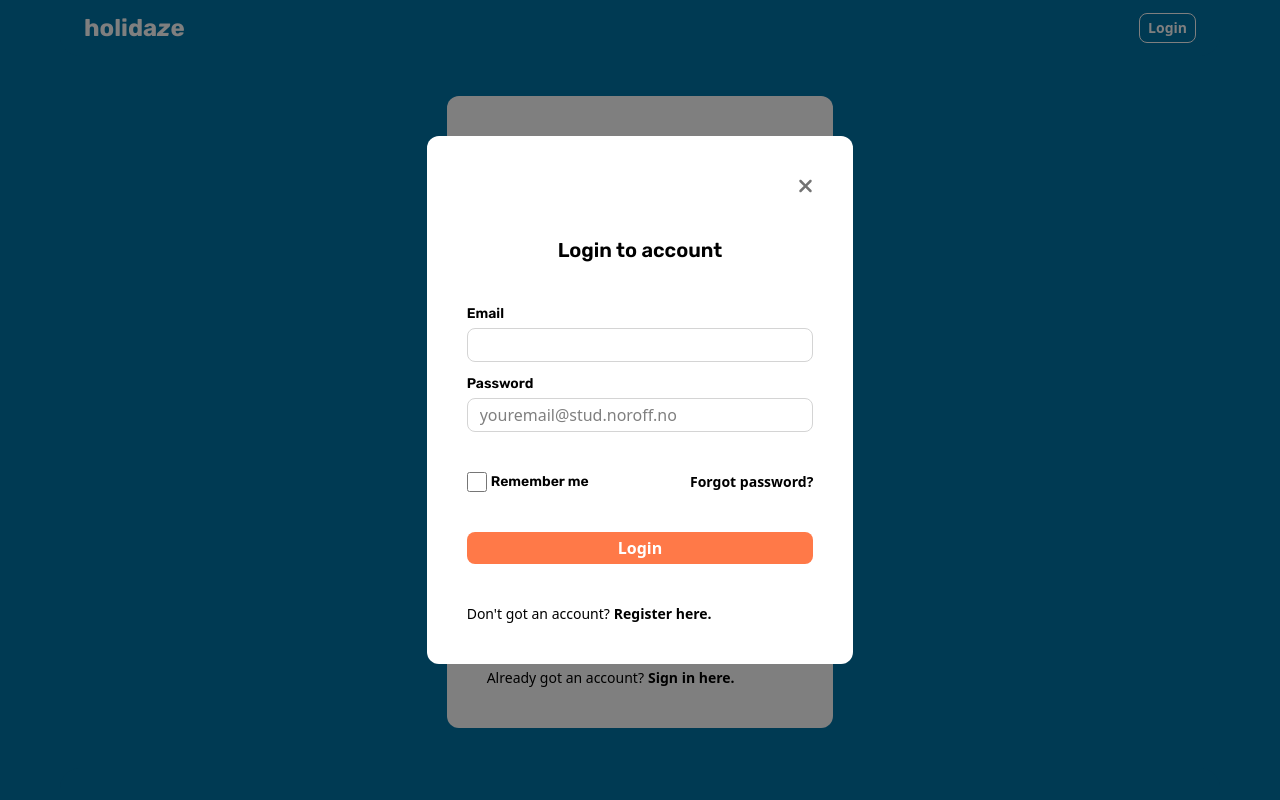
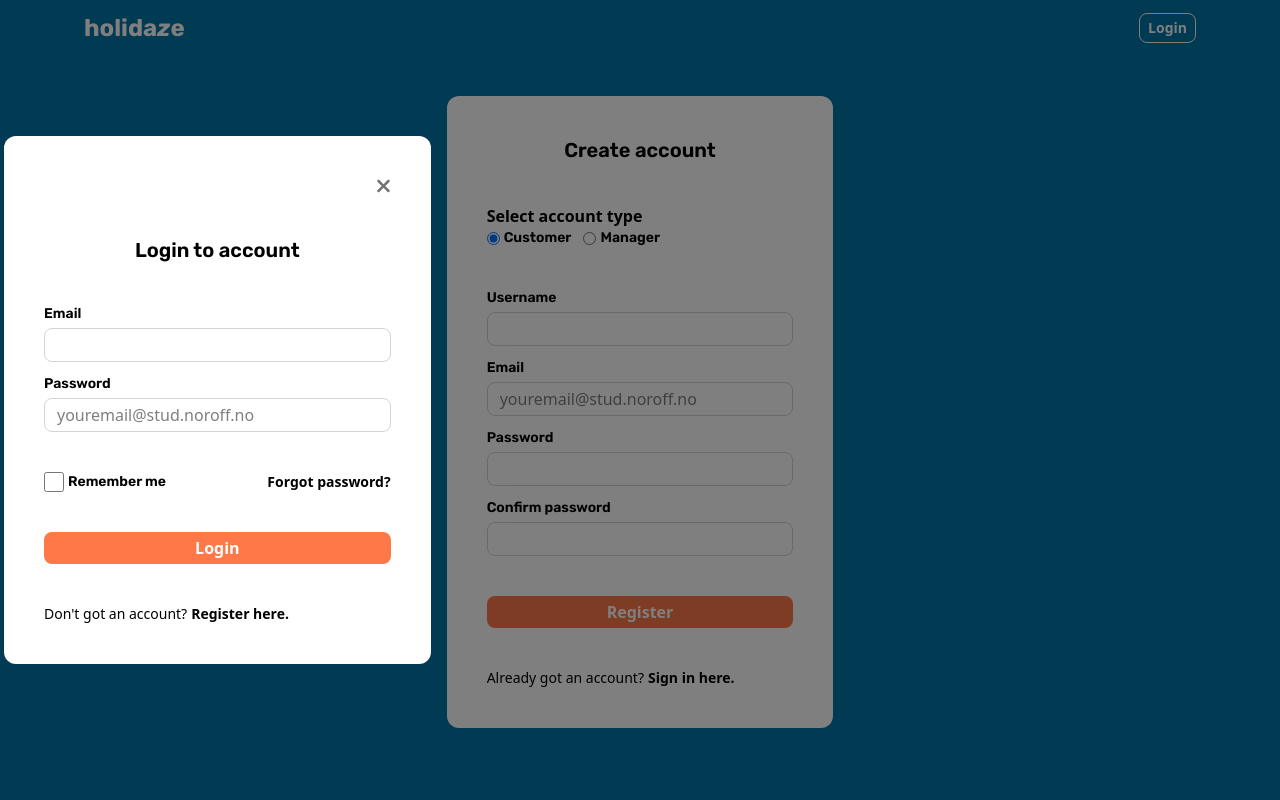
Before and after one commit to vicwinsj/Project-Exam-2, a React (Vite) app: page /register in a window 1280 px wide. Both pictures are taken after a click on the button "Login". Shown: the top 800 px of the page. Built offline with nearby package versions, Linux system fonts and the light colour scheme; no server answers.

Commit message:
Added finger slide functionality

```diff
--- a/src/components/modals/ImageCarousel.tsx
+++ b/src/components/modals/ImageCarousel.tsx
@@ -22,6 +22,31 @@ export const ImageCarousel = ({
   activeImageIndex,
 }: ImageCarouselProps) => {
   const [currentIndex, setCurrentIndex] = useState(activeImageIndex);
+  const [touchStartX, setTouchStartX] = useState<number | null>(null);
+  const [touchEndX, setTouchEndX] = useState<number | null>(null);
+
+  const handleTouchStart = (e: React.TouchEvent) => {
+    setTouchStartX(e.touches[0].clientX);
+  };
+
+  const handleTouchMove = (e: React.TouchEvent) => {
+    setTouchEndX(e.touches[0].clientX);
+  };
+
+  const handleTouchEnd = () => {
+    if (touchStartX !== null && touchEndX !== null) {
+      const distance = touchStartX - touchEndX;
+
+      if (distance > 50) {
+        nextImage();
+      } else if (distance < -50) {
+        prevImage();
+      }
+    }
+
+    setTouchStartX(null);
+    setTouchEndX(null);
+  };
 
   const prevImage = () => {
     setCurrentIndex((prev) => (prev === 0 ? images.length - 1 : prev - 1));
@@ -33,7 +58,12 @@ export const ImageCarousel = ({
 
   return (
     <ModalWrapper onClose={onClose} isImageCarousel={true}>
-      <div className="flex flex-col items-center w-full h-1/2 md:h-full relative">
+      <div
+        className="flex flex-col items-center w-full h-1/2 md:h-full relative"
+        onTouchStart={handleTouchStart}
+        onTouchMove={handleTouchMove}
+        onTouchEnd={handleTouchEnd}
+      >
         {/* Image */}
         <img
           src={images[currentIndex].url}
--- a/src/components/modals/ModalWrapper.tsx
+++ b/src/components/modals/ModalWrapper.tsx
@@ -13,6 +13,40 @@ const ModalWrapper = ({
   isImageCarousel,
 }: ModalWrapperProps) => {
   const [imageCarousel, setImageCarousel] = useState(false);
+  const [touchStartY, setTouchStartY] = useState<number | null>(null);
+  const [touchEndY, setTouchEndY] = useState<number | null>(null);
+
+  const handleTouchStart = (e: React.TouchEvent) => {
+    setTouchStartY(e.touches[0].clientY);
+  };
+
+  const handleTouchMove = (e: React.TouchEvent) => {
+    setTouchEndY(e.touches[0].clientY);
+  };
+
+  const handleTouchEnd = () => {
+    if (touchStartY !== null && touchEndY !== null) {
+      const distance = touchStartY - touchEndY;
+
+      if (imageCarousel) {
+        if (distance < -50) {
+          onClose();
+        }
+      } else if (distance < -300) {
+        onClose();
+      }
+    }
+
+    setTouchStartY(null);
+    setTouchEndY(null);
+  };
+
+  useEffect(() => {
+    document.body.style.overflow = "hidden";
+    return () => {
+      document.body.style.overflow = "";
+    };
+  }, []);
 
   useEffect(() => {
     if (isImageCarousel) {
@@ -27,7 +61,14 @@ const ModalWrapper = ({
       className={`z-100 fixed inset-0 h-full flex justify-center items-center ${imageCarousel ? "px-1 py-10 sm:p-10 bg-black" : "py-1 bg-black/50"}`}
       onClick={(event) => handleBackgroundClick({ onClose }, event)}
     >
-      {children}
+      <div
+        className={`w-full max-h-full touch-pan-y ${!imageCarousel && "overflow-auto"}`}
+        onTouchStart={handleTouchStart}
+        onTouchMove={handleTouchMove}
+        onTouchEnd={handleTouchEnd}
+      >
+        {children}
+      </div>
     </div>
   );
 };
```
